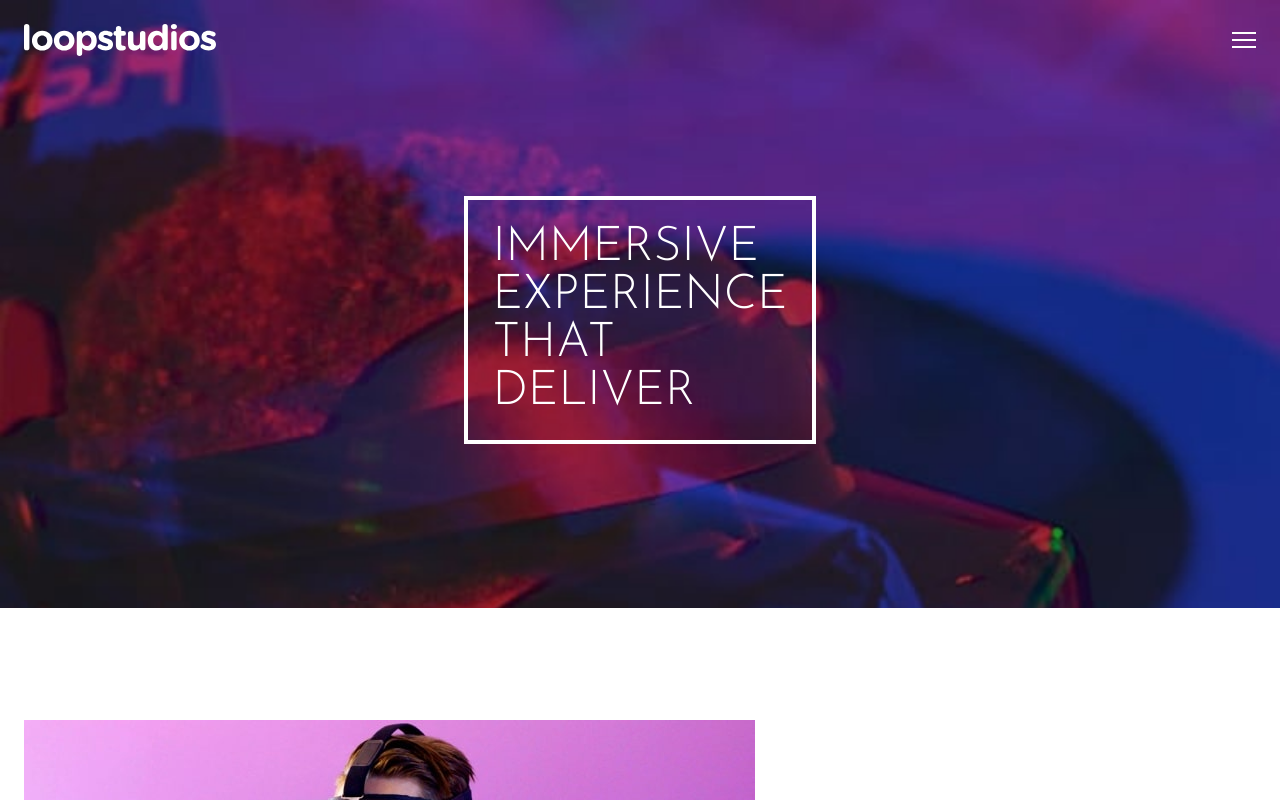
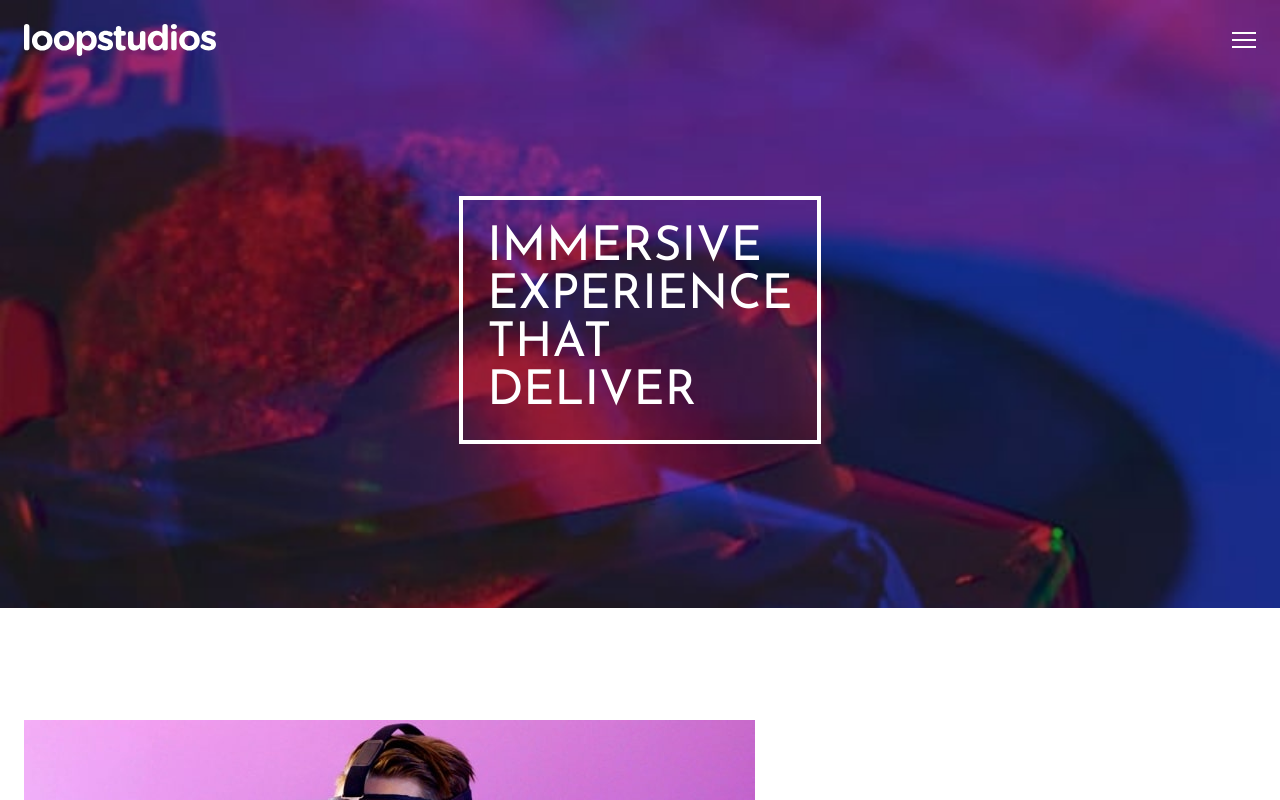
Before and after one commit to Xjanus12x/Loop-studios-landing-page, a React (Vite) app: page / in a window 1280 px wide. Shown: the top 800 px of the page. Built offline with nearby package versions, Linux system fonts and the light colour scheme.

Commit message:
chore: Remove font weight in josefin-sans and alata-regular class

```diff
--- a/src/index.css
+++ b/src/index.css
@@ -6,11 +6,9 @@
 .josefin-sans {
   font-family: "Josefin Sans", sans-serif;
   font-optical-sizing: auto;
-  font-weight: 300;
   font-style: normal;
 }
 .alata-regular {
   font-family: "Alata", serif;
-  font-weight: 400;
   font-style: normal;
 }
```
